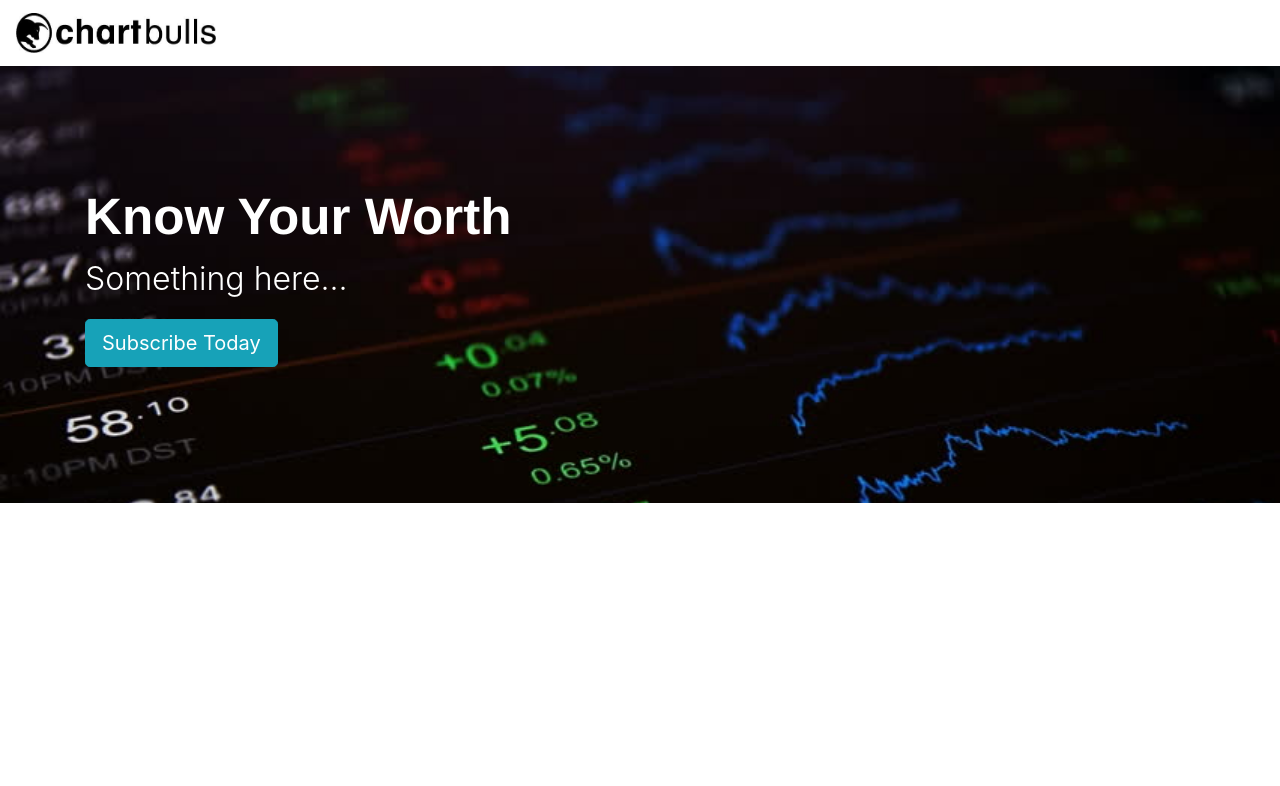
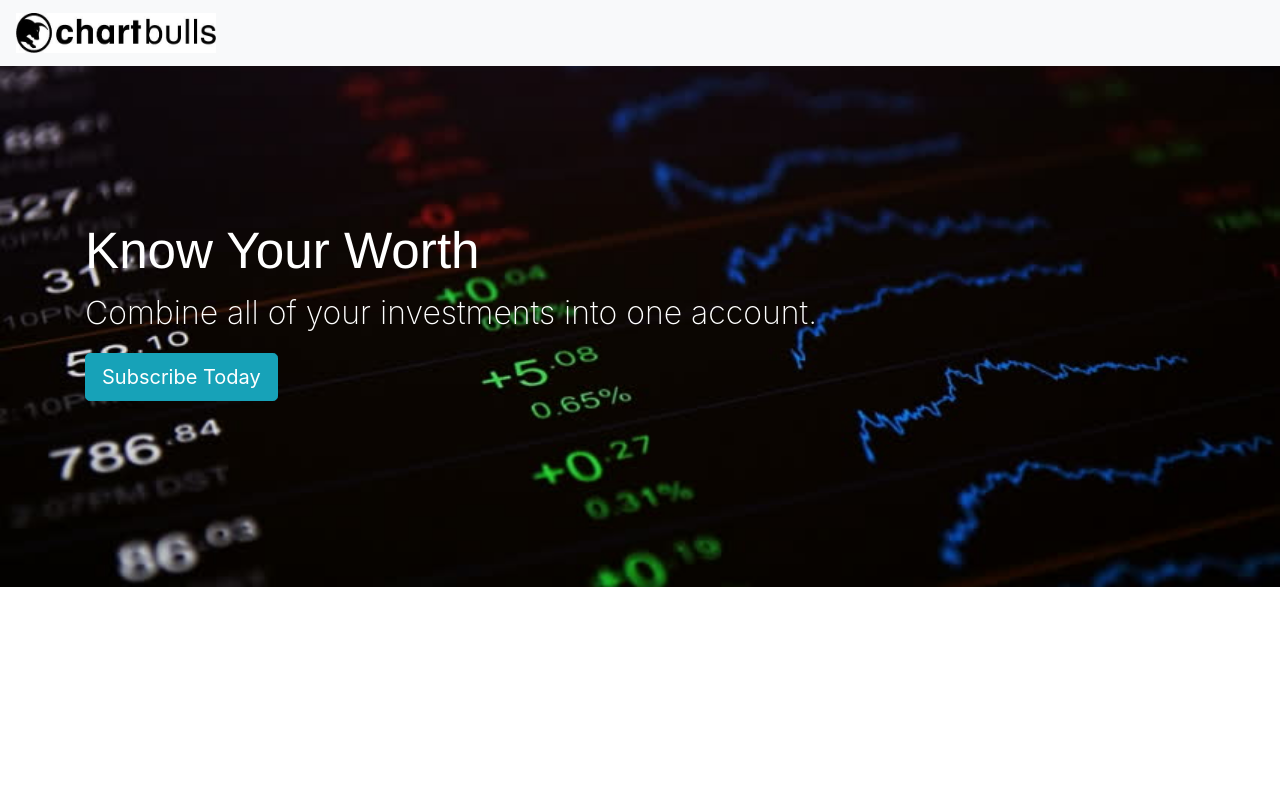
Before and after one commit to ChartBulls/chartbulls-website, a Flask app: page / in a window 1280 px wide. Shown: the top 786 px of the page. Before the commit the page ends 503 px from the top, so only its background shows below. Run offline with Flask 2, Linux system fonts and the light colour scheme; some libraries are stand-ins or nearby versions.

Commit message:
Update home page layout.

```diff
--- a/frontend/assets/css/main.css
+++ b/frontend/assets/css/main.css
@@ -1,8 +1,8 @@
 .jumbotron {
     background:      url('../img/jumbotron.jpg') no-repeat;
     background-size: cover;
-    padding-bottom:  120px;
-    padding-top:     120px;
+    padding-bottom:  170px;
+    padding-top:     220px;
 }
 
 .header {
@@ -10,11 +10,11 @@
     display:     block;
     font-family: Montserrat, 'Helvetica Neue', Helvetica, Arial, sans-serif;
     font-size:   3.2em;
-    font-weight: 600;
+    font-weight: 500;
 }
 
 .header-description {
     color:       #fff;
     font-size:   2em;
-    font-weight: 300;
+    font-weight: 200;
 }
--- a/frontend/index.html
+++ b/frontend/index.html
@@ -18,7 +18,7 @@
 
   <body>
     <!-- Navbar -->
-    <nav class="navbar">
+    <nav class="navbar fixed-top navbar-light bg-light">
       <a class="navbar-brand" href="#">
         <img src="frontend/assets/img/logo.jpg" width="200" height="40" class="d-inline-block align-top">
       </a>
@@ -27,12 +27,14 @@
     <div class="jumbotron jumbotron-fluid">
       <div class="container">
         <h1 class="header">Know Your Worth</h1>
-        <p class="header-description">Something here...</p>
+        <p class="header-description">Combine all of your investments into one account.</p>
         <p class="lead">
             <a class="btn btn-info btn-lg" href="#" role="button">Subscribe Today</a>
           </p>
       </div>
     </div>
+    <!-- Padding -->
+    <br><br><br><br><br><br><br><br><br><br><br><br><br><br><br><br><br><br><br><br><br><br><br><br><br><br><br>
 
     <!-- JS -->
     <script src="https://code.jquery.com/jquery-3.2.1.slim.min.js"></script>
```
